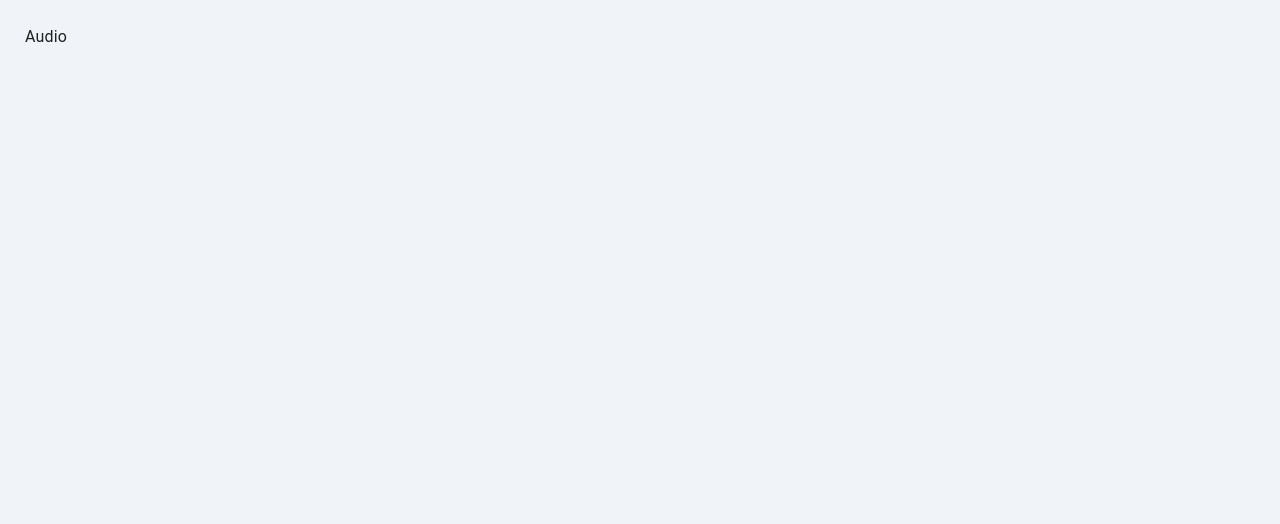
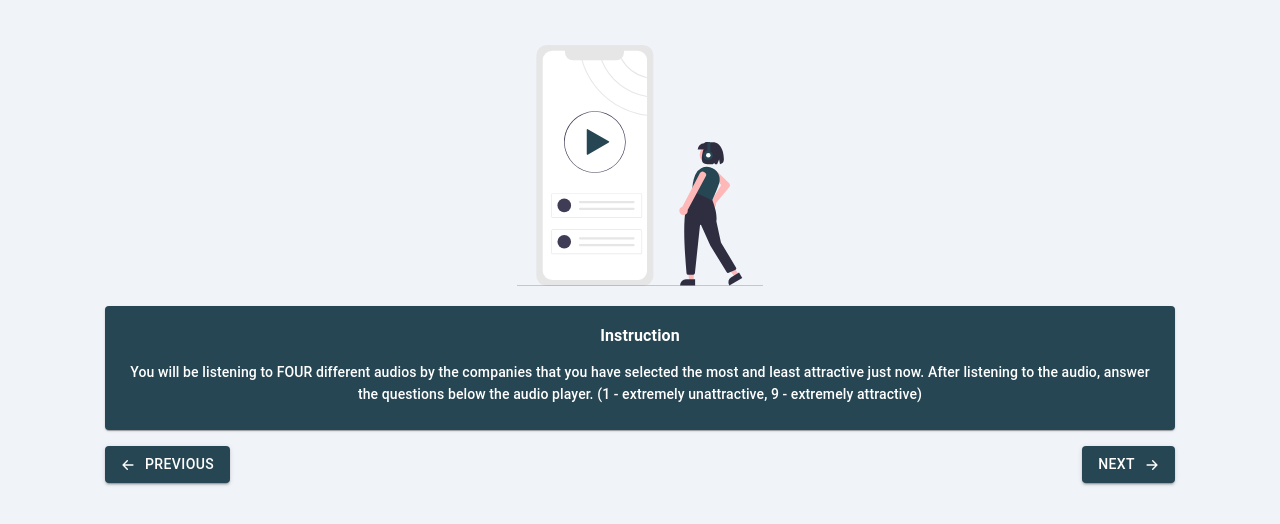
Before and after one commit to K-156/Attractiveness-Humor-Rating-production, a React (Create React App) app in the folder client/: page /audio in a window 1280 px wide. Shown: the top 524 px of the page. Built offline with nearby package versions, Linux system fonts and the light colour scheme.

Commit message:
added audio instruction page

```diff
--- a/client/src/App.js
+++ b/client/src/App.js
@@ -6,6 +6,7 @@ import Home from "./Pages/Home/Home";
 import Login from "./Pages/Login/Login";
 import Attractive from "./Pages/Attractive/Attractive";
 import Audio from "./Pages/Audio/Audio";
+import AudioQn from "./Pages/AudioQn/AudioQn";
 import Description from "./Pages/Description/Description";
 import "./index.css";
 
@@ -18,9 +19,11 @@ function App() {
         <Routes>
           <Route path='/' element={<Home />} />
           <Route path='/attractive' element={<Attractive />} />
-          <Route path='/attractive/:id' element={<Description />} />
+            <Route path='/attractive/:id' element={<Description />} />
           <Route path='/login' element={<Login />} />
           <Route path='/audio' element={<Audio />} />
+            <Route path='/audio/q1' element={<AudioQn />} />
+
 
         </Routes>
       </Router>
--- a/client/src/Pages/Attractive/Attractive.js
+++ b/client/src/Pages/Attractive/Attractive.js
@@ -32,7 +32,7 @@ const Attractive = () => {
     const [rating, setRating] = useState();
 
     return(
-        <>
+        <div>
         <script>
             {document.title="Attractiveness"}
         </script>
@@ -58,7 +58,7 @@ const Attractive = () => {
                 attractRating={rating}
             />
         </Box>
-        </>
+        </div>
     )
 }
 
--- a/client/src/Pages/Audio/Audio.js
+++ b/client/src/Pages/Audio/Audio.js
@@ -1,7 +1,32 @@
+
+import { Box } from "@mui/material";
+
+import Instruction from "../../Components/Instruction/Instruction";
+import PrevButton from "../../Components/NavButton/PrevButton";
+import NextButton from "../../Components/NavButton/NextButton";
+import { ReactComponent as AudioPlayer } from "../../Assets/audio-player.svg";
+
+
+
+
+const instruction="You will be listening to FOUR different audios by the companies that you have selected the most and least attractive just now.\n" +
+"After listening to the audio, answer the questions below the audio player.\n" +
+"(1 - extremely unattractive, 9 - extremely attractive)"
+
 const Audio = () => {
 
     return(
-        <>Audio</>
+        <div style={{display:"flex",  flexDirection:"column", alignItems: "center"}} >
+            <script>
+                {document.title="Audio"}
+            </script>
+            <AudioPlayer width="20%" height="0%" style={{margin: "20px"}}/>
+            <Instruction text={instruction}/>
+            <Box py={2} px={10} display="flex" justifyContent="space-between" width="100%">
+                <PrevButton />
+                <NextButton link="audio/q1"/>
+            </Box>
+        </div>
     )
 }
 
--- /dev/null
+++ b/client/src/Pages/AudioQn/AudioQn.js
@@ -0,0 +1,9 @@
+
+
+const AudioQn = () => {
+    return(
+        <>audio qn</>
+    )
+}
+
+export default AudioQn;
```
Also changed, not shown: client/src/Assets/audio-player.svg (added), client/src/Assets/complete-survey.svg (added), client/src/Pages/AudioQn/AudioQn.css (added).
